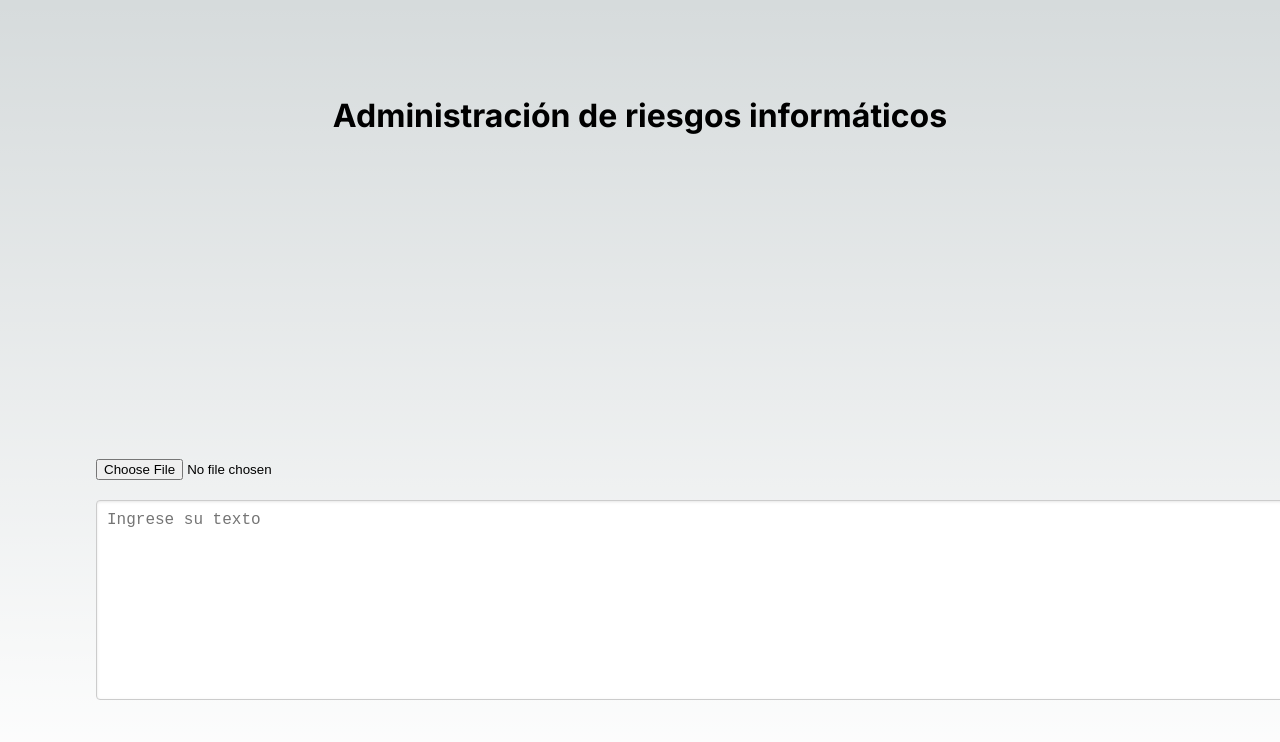
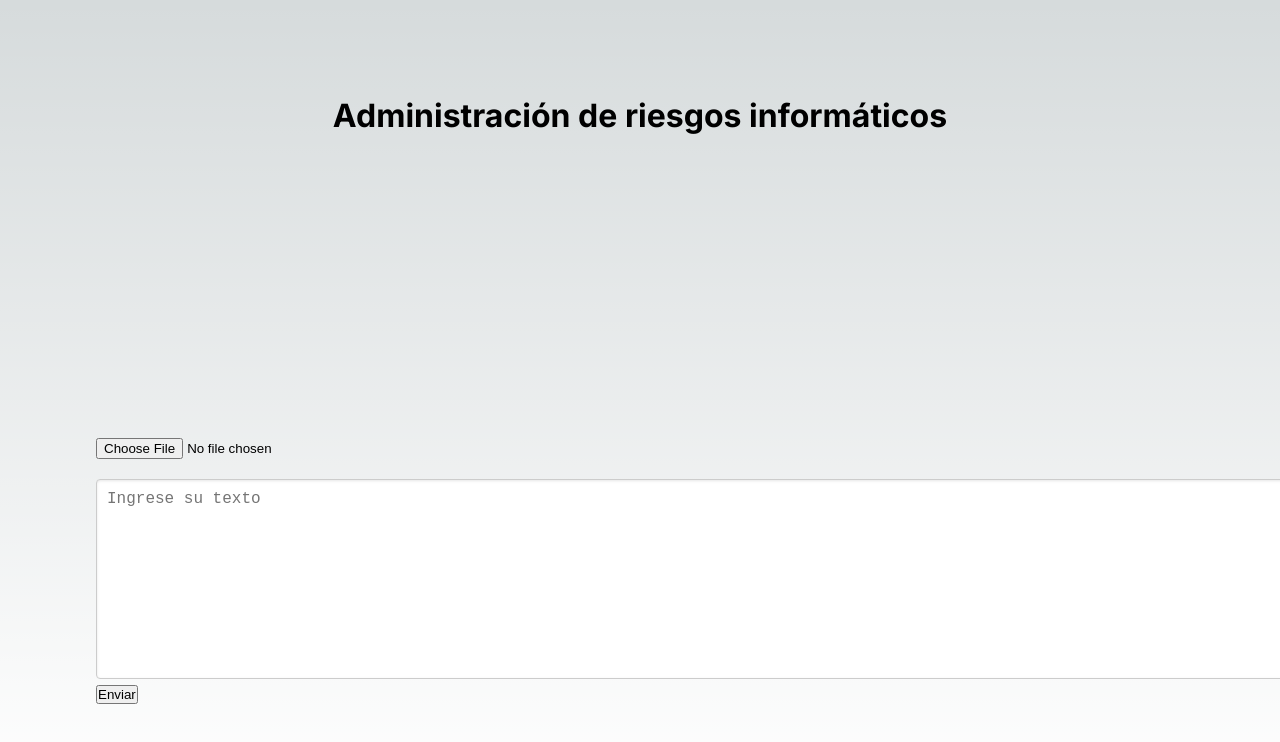
Before and after one commit to nrecinos2001/ARI-Project, a Next.js app in the folder ari-app/: page / in a window 1280 px wide. Shown: the top 742 px of the page. Built offline with nearby package versions, Linux system fonts and the light colour scheme.

Commit message:
Fix Input format

```diff
--- a/ari-app/src/app/Screens/Home/index.tsx
+++ b/ari-app/src/app/Screens/Home/index.tsx
@@ -17,10 +17,17 @@ export const Home = () => {
       const reader = new FileReader();
       reader.onload = ( e ) => {
         const text = e.target?.result as string;
-        setInput( text );
+        const csvLines = text.split( '\n' ).filter( line => line.trim() !== '' );
+        const formattedText = csvLines.map( line => `"${line.trim().replace( /"/g, '' )}"` ).join( ', ' );
+        setInput( formattedText );
       };
       reader.readAsText( file );
     }
+  };
+
+  const handleSubmit = () => {
+    // Aquí puedes enviar el texto formateado a tu API o hacer cualquier otra acción necesaria
+    console.log( 'Texto a enviar:', input );
   };
 
   return (
@@ -33,7 +40,10 @@ export const Home = () => {
         <div className={styles.textAreaContainer}>
           <InputTextArea value={input} onChange={handleChange} />
         </div>
+        <div>
+          <button onClick={handleSubmit}>Enviar</button>
+        </div>
       </div>
     </>
   );
-}
+};
--- /dev/null
+++ b/ari-app/src/utils/baseUrl.tsx
@@ -0,0 +1 @@
+export const baseUrl = 'http://localhost:3000/docs/';
```
